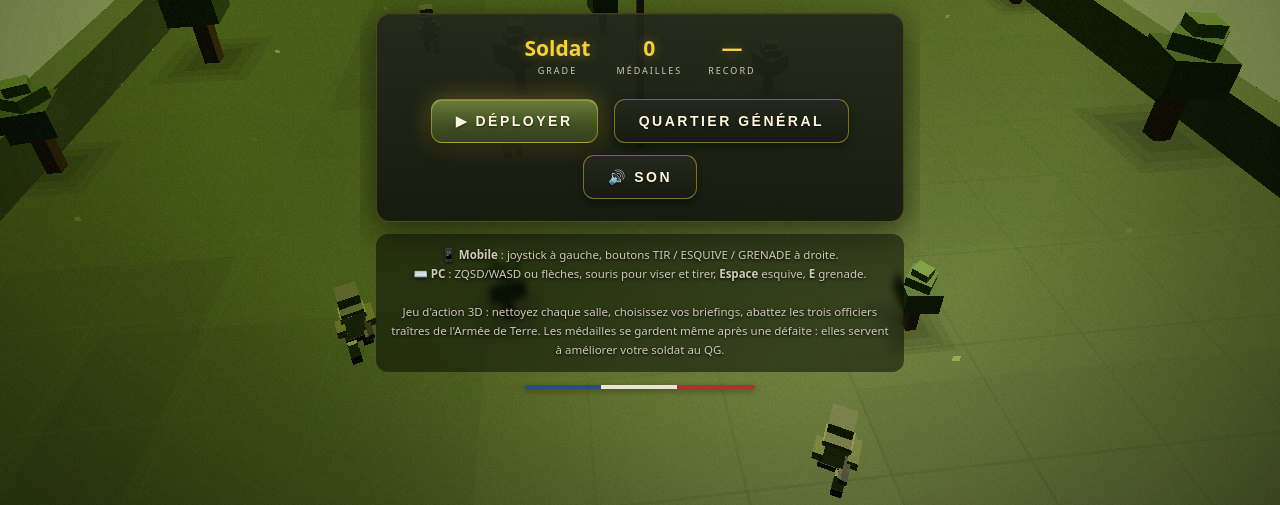
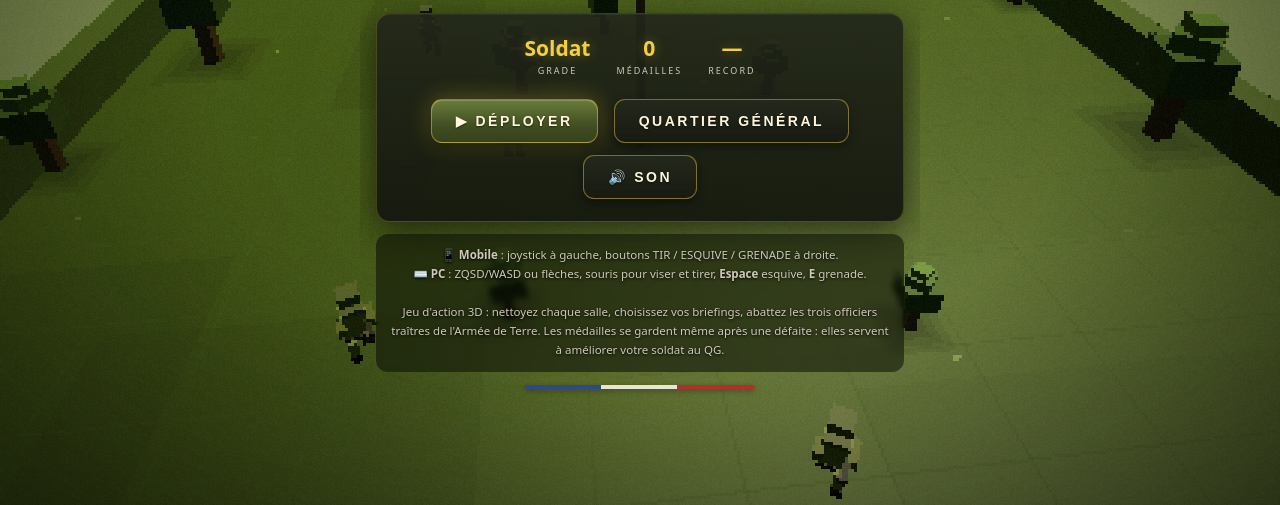
Before and after one commit to Super-Ryan-2/Projet-Roguelite, a plain HTML site: page index.html in a window 1280 px wide. Shown: the part 295-800 px from the top of the page. Drawn offline with Linux system fonts and the light colour scheme; animation ran at ten frames a second.

Commit message:
v2.3 — DA pixel-art : rendu interne basse résolution + upscale NEAREST + composite bloom/vignette

```diff
--- a/index.html
+++ b/index.html
@@ -350,8 +350,9 @@ cv.addEventListener("webglcontextrestored", function(){ location.reload(); });
 var gl=null, GLOK=false, GLERR="", GLFB=0, glP=null, glP2=null, glVA=null, glBA=null, glGA=null;
 var uVP=null,uCam=null,uLD=null,uFog=null,uFr=null,uSun=null,uAmbS=null,uAmbG=null,uRim=null,uCon=null,uSat=null,uTint=null;
 var u2VP=null,u2Cam=null,u2Fog=null,u2Fr=null;
-var glPt=null, glBl=null, uBlT=null, uBlDir=null, uCpT=null;
+var glPt=null, glBl=null, glCp=null, uBlT=null, uBlDir=null, uCpT=null, uCpB=null, uCpF=null;
 var quadBuf=null, BW=0, BH=0, fbA=null, fbB=null, txA=null, txB=null;
+var fbS=null, txS=null, rbS=null, PW=0, PH=0;
 var aPos=0,aNor=1,aCol=2,aLit=3,aAlp=4;
 var FOV=0.96, FOVC=0.96, NEAR=6, FAR=2600;
 var VA=new Float32Array(280000), VN=0;
@@ -438,7 +439,8 @@ function initGL(){
     /* --- programmes post-traitement (bloom) --- */
     var vpost="attribute vec2 aP;varying vec2 vUV;void main(){gl_Position=vec4(aP,0.0,1.0);vUV=aP*0.5+0.5;}";
     var fblur="precision mediump float;varying vec2 vUV;uniform sampler2D uT;uniform vec2 uDir;void main(){vec3 c=texture2D(uT,vUV)*0.1633;c+=texture2D(uT,vUV-uDir*4.0)*0.051;c+=texture2D(uT,vUV-uDir*3.0)*0.0918;c+=texture2D(uT,vUV-uDir*2.0)*0.12245;c+=texture2D(uT,vUV-uDir)*0.1531;c+=texture2D(uT,vUV+uDir)*0.1531;c+=texture2D(uT,vUV+uDir*2.0)*0.12245;c+=texture2D(uT,vUV+uDir*3.0)*0.0918;c+=texture2D(uT,vUV+uDir*4.0)*0.051;gl_FragColor=vec4(c,1.0);}";
-    var fcomp="precision mediump float;varying vec2 vUV;uniform sampler2D uT;void main(){vec4 c=texture2D(uT,vUV);gl_FragColor=vec4(c.rgb*0.85,1.0);}";
+    var fcomp="precision mediump float;varying vec2 vUV;uniform sampler2D uT;uniform sampler2D uB;void main(){vec3 c=texture2D(uT,vUV).rgb+texture2D(uB,vUV).rgb*0.55;vec2 q=vUV-0.5;c*=1.0-dot(q,q)*0.55;gl_FragColor=vec4(c,1.0);}";
+    var fcopy="precision mediump float;varying vec2 vUV;uniform sampler2D uT;void main(){vec3 c=texture2D(uT,vUV).rgb;vec2 q=vUV-0.5;c*=1.0-dot(q,q)*0.55;gl_FragColor=vec4(c,1.0);}";
     function progp(fs){
       var v=sh(gl.VERTEX_SHADER,vpost), f=sh(gl.FRAGMENT_SHADER,fs);
       if(!v||!f) return null;
@@ -449,9 +451,10 @@ function initGL(){
       if(!gl.getProgramParameter(pp,gl.LINK_STATUS)){ var m3="Édition de liens post : "+String(gl.getProgramInfoLog(pp)).slice(0,300); glog+=(glog?" | ":"")+m3; GLERR=m3; return null; }
       return pp;
     }
-    glPt=progp(fblur); glBl=progp(fcomp);
+    glPt=progp(fblur); glBl=progp(fcomp); glCp=progp(fcopy);
     if(glPt){ uBlT=gl.getUniformLocation(glPt,"uT"); uBlDir=gl.getUniformLocation(glPt,"uDir"); }
-    if(glBl){ uCpT=gl.getUniformLocation(glBl,"uT"); }
+    if(glBl){ uCpT=gl.getUniformLocation(glBl,"uT"); uCpB=gl.getUniformLocation(glBl,"uB"); }
+    if(glCp){ uCpF=gl.getUniformLocation(glCp,"uT"); }
     quadBuf=gl.createBuffer();
     gl.bindBuffer(gl.ARRAY_BUFFER,quadBuf);
     gl.bufferData(gl.ARRAY_BUFFER,new Float32Array([-1,-1, 1,-1, 1,1, -1,-1, 1,1, -1,1]),gl.STATIC_DRAW);
@@ -468,25 +471,39 @@ function initGL(){
 function mkBloom(){
   try{
     if(!gl) return;
-    BW=Math.max(2,Math.floor(cw/4)); BH=Math.max(2,Math.floor(ch/4));
+    /* résolution interne « pixel-art » : ~3 pixels device par pixel de jeu */
+    PW=Math.max(160,Math.min(520,Math.round(cv.width/3)));
+    PH=Math.max(2,Math.round(PW*cv.height/Math.max(1,cv.width)));
+    BW=Math.max(2,Math.floor(PW/2)); BH=Math.max(2,Math.floor(PH/2));
     if(txA){ gl.deleteTexture(txA); gl.deleteTexture(txB); gl.deleteFramebuffer(fbA); gl.deleteFramebuffer(fbB); }
-    function mkT(){
+    if(txS){ gl.deleteTexture(txS); gl.deleteFramebuffer(fbS); gl.deleteRenderbuffer(rbS); }
+    function mkT(w,h,nearest){
       var t=gl.createTexture(); gl.bindTexture(gl.TEXTURE_2D,t);
-      gl.texParameteri(gl.TEXTURE_2D,gl.TEXTURE_MIN_FILTER,gl.LINEAR);
-      gl.texParameteri(gl.TEXTURE_2D,gl.TEXTURE_MAG_FILTER,gl.LINEAR);
+      gl.texParameteri(gl.TEXTURE_2D,gl.TEXTURE_MIN_FILTER, nearest?gl.NEAREST:gl.LINEAR);
+      gl.texParameteri(gl.TEXTURE_2D,gl.TEXTURE_MAG_FILTER, nearest?gl.NEAREST:gl.LINEAR);
       gl.texParameteri(gl.TEXTURE_2D,gl.TEXTURE_WRAP_S,gl.CLAMP_TO_EDGE);
       gl.texParameteri(gl.TEXTURE_2D,gl.TEXTURE_WRAP_T,gl.CLAMP_TO_EDGE);
-      gl.texImage2D(gl.TEXTURE_2D,0,gl.RGBA,BW,BH,0,gl.RGBA,gl.UNSIGNED_BYTE,null);
+      gl.texImage2D(gl.TEXTURE_2D,0,gl.RGBA,w,h,0,gl.RGBA,gl.UNSIGNED_BYTE,null);
       return t;
     }
-    txA=mkT(); txB=mkT();
+    txA=mkT(BW,BH,false); txB=mkT(BW,BH,false);
     fbA=gl.createFramebuffer(); fbB=gl.createFramebuffer();
     gl.bindFramebuffer(gl.FRAMEBUFFER,fbA);
     gl.framebufferTexture2D(gl.FRAMEBUFFER,gl.COLOR_ATTACHMENT0,gl.TEXTURE_2D,txA,0);
     gl.bindFramebuffer(gl.FRAMEBUFFER,fbB);
     gl.framebufferTexture2D(gl.FRAMEBUFFER,gl.COLOR_ATTACHMENT0,gl.TEXTURE_2D,txB,0);
+    /* FBO scène basse résolution avec depth buffer : le look pixel-art */
+    txS=mkT(PW,PH,true);
+    rbS=gl.createRenderbuffer();
+    gl.bindRenderbuffer(gl.RENDERBUFFER,rbS);
+    gl.renderbufferStorage(gl.RENDERBUFFER,gl.DEPTH_COMPONENT16,PW,PH);
+    fbS=gl.createFramebuffer();
+    gl.bindFramebuffer(gl.FRAMEBUFFER,fbS);
+    gl.framebufferTexture2D(gl.FRAMEBUFFER,gl.COLOR_ATTACHMENT0,gl.TEXTURE_2D,txS,0);
+    gl.framebufferRenderbuffer(gl.FRAMEBUFFER,gl.DEPTH_ATTACHMENT,gl.RENDERBUFFER,rbS);
+    if(gl.checkFramebufferStatus(gl.FRAMEBUFFER)!==gl.FRAMEBUFFER_COMPLETE){ fbS=null; }
     gl.bindFramebuffer(gl.FRAMEBUFFER,null);
-  }catch(e){ fbA=null; }
+  }catch(e){ fbA=null; fbS=null; }
 }
 function postPass(prog,srcTex,dx,dy,fb,w,h,add){
   gl.bindFramebuffer(gl.FRAMEBUFFER,fb);
@@ -505,6 +522,27 @@ function postPass(prog,srcTex,dx,dy,fb,w,h,add){
   if(add){ gl.enable(gl.BLEND); gl.blendFunc(gl.ONE,gl.ONE); }
   gl.drawArrays(gl.TRIANGLES,0,6);
   gl.bindFramebuffer(gl.FRAMEBUFFER,null);
+}
+/* composite plein écran : upscale pixel-net de la scène + bloom + vignette */
+function compPass(prog){
+  gl.bindFramebuffer(gl.FRAMEBUFFER,null);
+  gl.viewport(0,0,cv.width,cv.height);
+  gl.useProgram(prog);
+  gl.disable(gl.DEPTH_TEST);
+  gl.disable(gl.BLEND);
+  gl.disableVertexAttribArray(1); gl.disableVertexAttribArray(2); gl.disableVertexAttribArray(3); gl.disableVertexAttribArray(4);
+  gl.bindBuffer(gl.ARRAY_BUFFER,quadBuf);
+  gl.vertexAttribPointer(0,2,gl.FLOAT,false,8,0);
+  gl.enableVertexAttribArray(0);
+  gl.activeTexture(gl.TEXTURE0);
+  gl.bindTexture(gl.TEXTURE_2D,txS);
+  gl.uniform1i(prog===glBl?uCpT:uCpF,0);
+  if(prog===glBl){
+    gl.activeTexture(gl.TEXTURE1);
+    gl.bindTexture(gl.TEXTURE_2D,txA);
+    gl.uniform1i(uCpB,1);
+  }
+  gl.drawArrays(gl.TRIANGLES,0,6);
 }
 
 /* ---------- Math 3D ---------- */
@@ -2204,9 +2242,16 @@ function buildScene(A){
 function renderGL(A){
   try{
     gl.bindFramebuffer(gl.FRAMEBUFFER,null);
-    gl.viewport(0,0,cv.width,cv.height);
     var fc=C3(A.fog);
     gl.clearColor(fc[0],fc[1],fc[2],1);
+    /* DA pixel-art : la scène est rendue en basse résolution puis agrandie */
+    var pix = fbS && (glBl||glCp);
+    if(pix){
+      gl.bindFramebuffer(gl.FRAMEBUFFER,fbS);
+      gl.viewport(0,0,PW,PH);
+    } else {
+      gl.viewport(0,0,cv.width,cv.height);
+    }
     gl.clear(gl.COLOR_BUFFER_BIT|gl.DEPTH_BUFFER_BIT);
     gl.useProgram(glP);
     gl.uniformMatrix4fv(uVP,false,new Float32Array(VPm));
@@ -2228,7 +2273,7 @@ function renderGL(A){
     gl.bindBuffer(gl.ARRAY_BUFFER,glBA); bindAttribs();
     gl.bufferData(gl.ARRAY_BUFFER, BA.subarray(0,BN), gl.DYNAMIC_DRAW);
     gl.drawArrays(gl.TRIANGLES,0,Math.floor(BN/11));
-    /* passe glow nette sur le canevas (occlusion correcte) */
+    /* passe glow */
     gl.useProgram(glP2);
     gl.uniformMatrix4fv(u2VP,false,new Float32Array(VPm));
     gl.uniform3f(u2Cam,EYE[0],EYE[1],EYE[2]);
@@ -2238,8 +2283,9 @@ function renderGL(A){
     gl.bindBuffer(gl.ARRAY_BUFFER,glGA); bindAttribs();
     gl.bufferData(gl.ARRAY_BUFFER, GA.subarray(0,GN), gl.DYNAMIC_DRAW);
     gl.drawArrays(gl.TRIANGLES,0,Math.floor(GN/11));
-    /* bloom : même glow en FBO basse résolution, flouté puis composé */
-    if(fbA&&glPt&&glBl){
+    if(pix){
+      /* bloom : le glow re-rendu en demi-résolution, flou gaussien 2 passes */
+      if(fbA&&glPt){
         gl.disable(gl.DEPTH_TEST);
         gl.bindFramebuffer(gl.FRAMEBUFFER,fbA);
         gl.clearColor(0,0,0,1);
@@ -2248,12 +2294,15 @@ function renderGL(A){
         gl.drawArrays(gl.TRIANGLES,0,Math.floor(GN/11));
         postPass(glPt,txA,1/BW,0,fbB,BW,BH,0);
         postPass(glPt,txB,0,1/BH,fbA,BW,BH,0);
-      postPass(glBl,txA,0,0,null,cv.width,cv.height,1);
+      }
+      /* composite plein écran : pixels nets + halo + vignette */
+      compPass((fbA&&glPt&&glBl)?glBl:glCp);
       gl.enableVertexAttribArray(1); gl.enableVertexAttribArray(2);
       gl.enableVertexAttribArray(3); gl.enableVertexAttribArray(4);
       gl.enable(gl.DEPTH_TEST);
       gl.useProgram(glP);
     }
+    /* pas de FBO scène possible : rendu direct canevas avec glow net (dégradé acceptable) */
     gl.depthMask(true); gl.disable(gl.BLEND);
   }catch(e){ try{ gl.bindFramebuffer(gl.FRAMEBUFFER,null); }catch(e2){} }
 }
```
Lines whose indentation alone changed are shown as unchanged.
